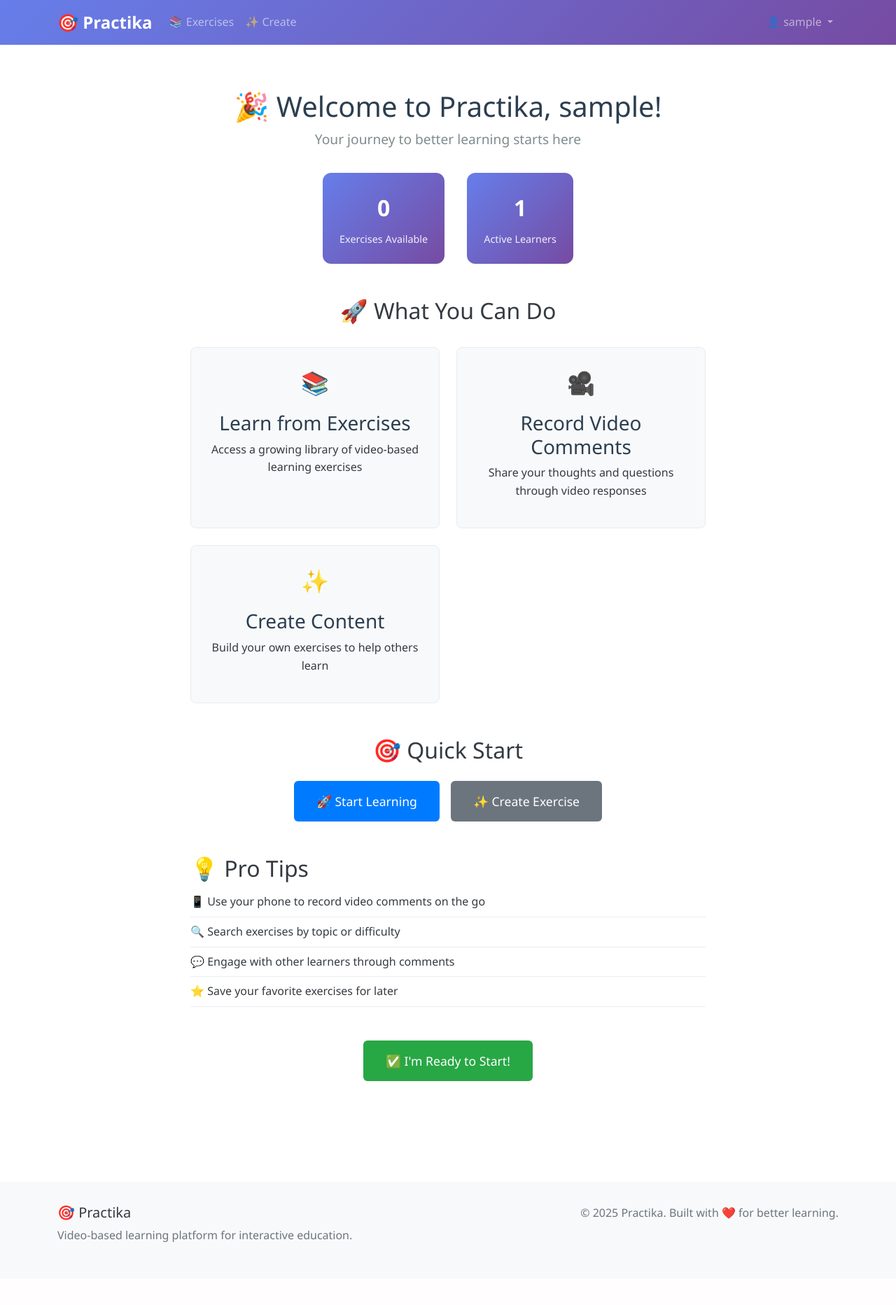
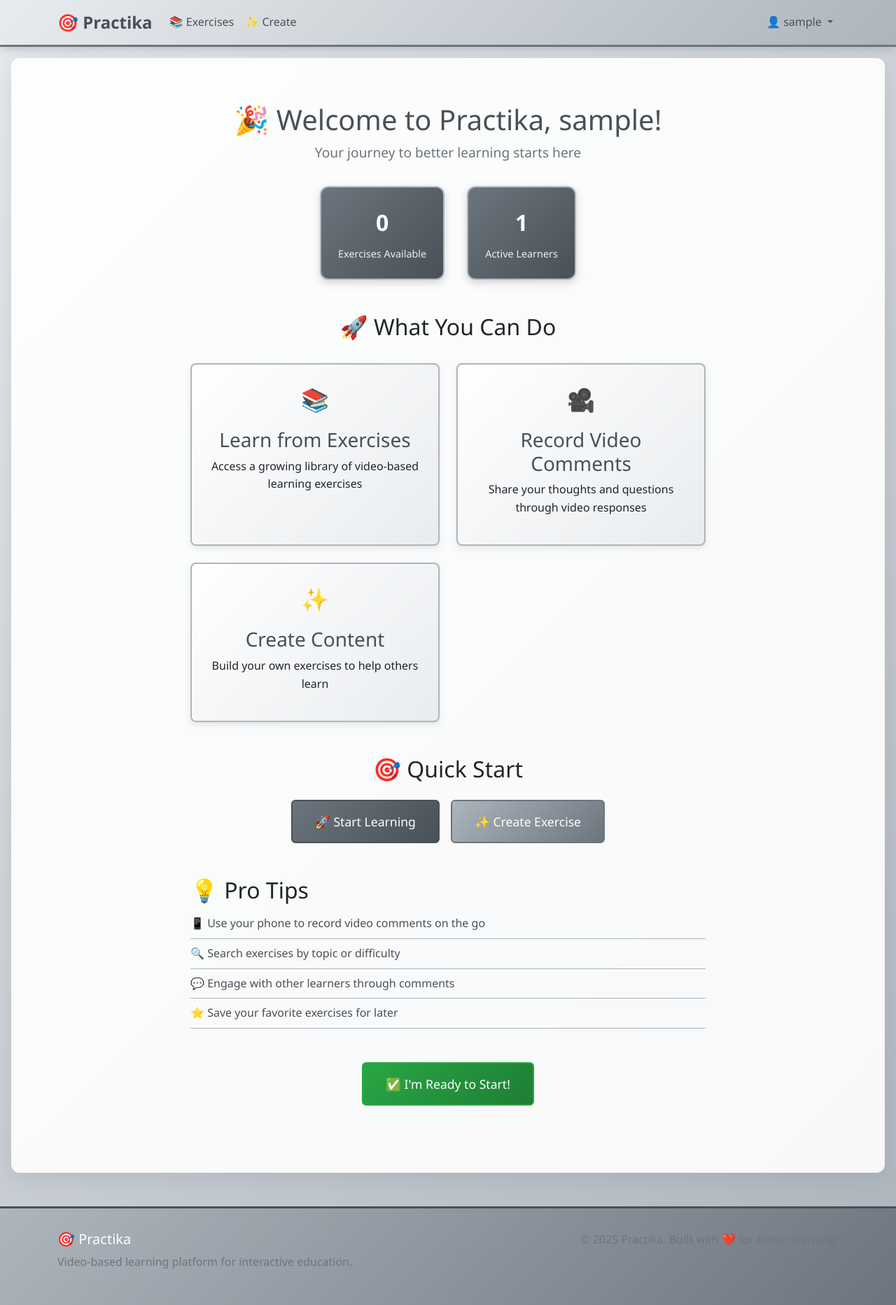
Before and after one commit to jacpagan/practica, a Django app: page /exercises/welcome/ in a window 1280 px wide. Shown: the whole page at 70% size. Before the commit the page ends 1775 px from the top, so only its background shows below. Run offline with Django 4.2, Linux system fonts and the light colour scheme; the visitor is signed in with stand-in values (Sample User, id 1); data comes from the database, SQL or seed files in the repository; data that the repository does not hold is empty; parts of the project's set-up code (start-up, migrations or seed data) failed here and were passed over.

Commit message:
Apply concrete theme throughout entire app - updated base templates, welcome page, and all exercise pages with concrete color scheme and styling

```diff
--- a/exercises/templates/exercises/welcome.html
+++ b/exercises/templates/exercises/welcome.html
@@ -82,12 +82,12 @@
 .welcome-header h1 {
     font-size: 2.5rem;
     margin-bottom: 0.5rem;
-    color: #2c3e50;
+    color: var(--concrete-darker);
 }
 
 .welcome-subtitle {
     font-size: 1.2rem;
-    color: #7f8c8d;
+    color: var(--concrete-dark);
     margin-bottom: 2rem;
 }
 
@@ -99,11 +99,13 @@
 }
 
 .stat-card {
-    background: linear-gradient(135deg, #667eea 0%, #764ba2 100%);
+    background: linear-gradient(135deg, var(--concrete-dark) 0%, var(--concrete-darker) 100%);
     color: white;
     padding: 1.5rem;
     border-radius: 12px;
     min-width: 120px;
+    border: 2px solid var(--concrete-medium);
+    box-shadow: 0 4px 12px rgba(108, 117, 125, 0.3);
 }
 
 .stat-number {
@@ -129,10 +131,18 @@
 }
 
 .feature-item {
-    background: #f8f9fa;
+    background: linear-gradient(135deg, #ffffff 0%, var(--concrete-light) 100%);
     padding: 1.5rem;
     border-radius: 8px;
-    border: 1px solid #e9ecef;
+    border: 2px solid var(--concrete-medium);
+    box-shadow: 0 4px 8px rgba(108, 117, 125, 0.15);
+    transition: all 0.3s ease;
+}
+
+.feature-item:hover {
+    transform: translateY(-2px);
+    box-shadow: 0 6px 16px rgba(108, 117, 125, 0.25);
+    border-color: var(--concrete-dark);
 }
 
 .feature-icon {
@@ -141,7 +151,7 @@
 }
 
 .feature-item h3 {
-    color: #2c3e50;
+    color: var(--concrete-darker);
     margin-bottom: 0.5rem;
 }
 
@@ -169,18 +179,21 @@
 }
 
 .btn-primary {
-    background: #007bff;
+    background: linear-gradient(135deg, var(--concrete-dark) 0%, var(--concrete-darker) 100%);
     color: white;
+    border: 2px solid var(--concrete-darker);
 }
 
 .btn-secondary {
-    background: #6c757d;
+    background: linear-gradient(135deg, var(--concrete-medium) 0%, var(--concrete-dark) 100%);
     color: white;
+    border: 2px solid var(--concrete-dark);
 }
 
 .btn-success {
-    background: #28a745;
+    background: linear-gradient(135deg, var(--success-color) 0%, #1e7e34 100%);
     color: white;
+    border: 2px solid var(--success-color);
 }
 
 .btn-large {
@@ -190,7 +203,7 @@
 
 .btn:hover {
     transform: translateY(-2px);
-    box-shadow: 0 4px 12px rgba(0,0,0,0.15);
+    box-shadow: 0 4px 12px rgba(108, 117, 125, 0.3);
 }
 
 .welcome-tips {
@@ -205,7 +218,8 @@
 
 .tips-list li {
     padding: 0.5rem 0;
-    border-bottom: 1px solid #e9ecef;
+    border-bottom: 1px solid var(--concrete-medium);
+    color: var(--concrete-darker);
 }
 
 .welcome-form {
--- a/templates/base.html
+++ b/templates/base.html
@@ -11,35 +11,67 @@
     <!-- Custom CSS -->
     <style>
         :root {
-            --primary-color: #667eea;
-            --secondary-color: #764ba2;
+            --primary-color: #6c757d;
+            --secondary-color: #495057;
             --success-color: #28a745;
             --warning-color: #ffc107;
             --danger-color: #dc3545;
             --light-color: #f8f9fa;
-            --dark-color: #343a40;
+            --dark-color: #212529;
+            --concrete-light: #e9ecef;
+            --concrete-medium: #adb5bd;
+            --concrete-dark: #6c757d;
+            --concrete-darker: #495057;
         }
 
         body {
             font-family: 'Segoe UI', Tahoma, Geneva, Verdana, sans-serif;
             line-height: 1.6;
             color: var(--dark-color);
+            background: linear-gradient(135deg, var(--concrete-light) 0%, var(--concrete-medium) 100%);
+            min-height: 100vh;
         }
 
         .navbar-brand {
             font-weight: bold;
             font-size: 1.5rem;
+            color: var(--concrete-darker) !important;
+        }
+
+        .navbar {
+            background: linear-gradient(135deg, var(--concrete-light) 0%, var(--concrete-medium) 100%) !important;
+            border-bottom: 3px solid var(--concrete-dark);
+            box-shadow: 0 4px 12px rgba(108, 117, 125, 0.3);
+        }
+
+        .navbar-nav .nav-link {
+            color: var(--concrete-darker) !important;
+            font-weight: 500;
+            transition: all 0.3s ease;
+        }
+
+        .navbar-nav .nav-link:hover {
+            color: var(--dark-color) !important;
+            background-color: var(--concrete-light);
+            border-radius: 6px;
         }
 
         .main-content {
             min-height: calc(100vh - 200px);
             padding: 2rem 0;
+            background: rgba(255, 255, 255, 0.9);
+            border-radius: 12px;
+            margin: 1rem;
+            box-shadow: 0 8px 32px rgba(108, 117, 125, 0.2);
+            backdrop-filter: blur(10px);
         }
 
         .footer {
-            background: var(--light-color);
+            background: linear-gradient(135deg, var(--concrete-medium) 0%, var(--concrete-dark) 100%);
             padding: 2rem 0;
             margin-top: 3rem;
+            border-top: 3px solid var(--concrete-darker);
+            color: white;
         }
 
         .alert {
@@ -52,23 +84,43 @@
             border-radius: 6px;
             font-weight: 500;
             transition: all 0.3s ease;
+            border: 2px solid var(--concrete-dark);
+            background: linear-gradient(135deg, var(--concrete-light) 0%, var(--concrete-medium) 100%);
+            color: var(--concrete-darker);
         }
 
         .btn:hover {
             transform: translateY(-1px);
-            box-shadow: 0 4px 8px rgba(0,0,0,0.15);
+            box-shadow: 0 4px 8px rgba(108, 117, 125, 0.3);
+            background: linear-gradient(135deg, var(--concrete-medium) 0%, var(--concrete-dark) 100%);
+            border-color: var(--concrete-darker);
+            color: white;
+        }
+
+        .btn-primary {
+            background: linear-gradient(135deg, var(--concrete-dark) 0%, var(--concrete-darker) 100%) !important;
+            border-color: var(--concrete-darker) !important;
+            color: white !important;
+        }
+
+        .btn-primary:hover {
+            background: linear-gradient(135deg, var(--concrete-darker) 0%, var(--dark-color) 100%) !important;
+            border-color: var(--dark-color) !important;
         }
 
         .card {
             border-radius: 12px;
             border: none;
-            box-shadow: 0 4px 6px rgba(0,0,0,0.1);
+            box-shadow: 0 4px 6px rgba(108, 117, 125, 0.15);
             transition: transform 0.3s ease;
+            background: linear-gradient(135deg, #ffffff 0%, var(--concrete-light) 100%);
+            border: 1px solid var(--concrete-medium);
         }
 
         .card:hover {
             transform: translateY(-2px);
-            box-shadow: 0 8px 15px rgba(0,0,0,0.1);
+            box-shadow: 0 8px 15px rgba(108, 117, 125, 0.25);
+            border-color: var(--concrete-dark);
         }
 
         /* Loading states */
```
Also changed, not shown: exercises/templates/exercises/base.html (+34 -21 lines).
